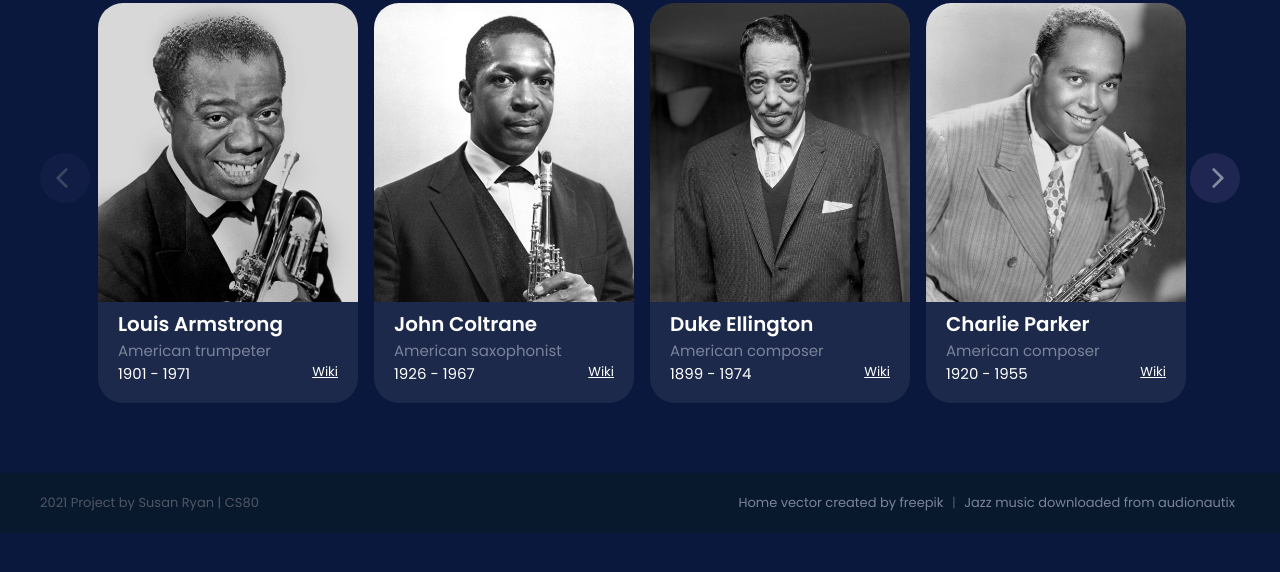
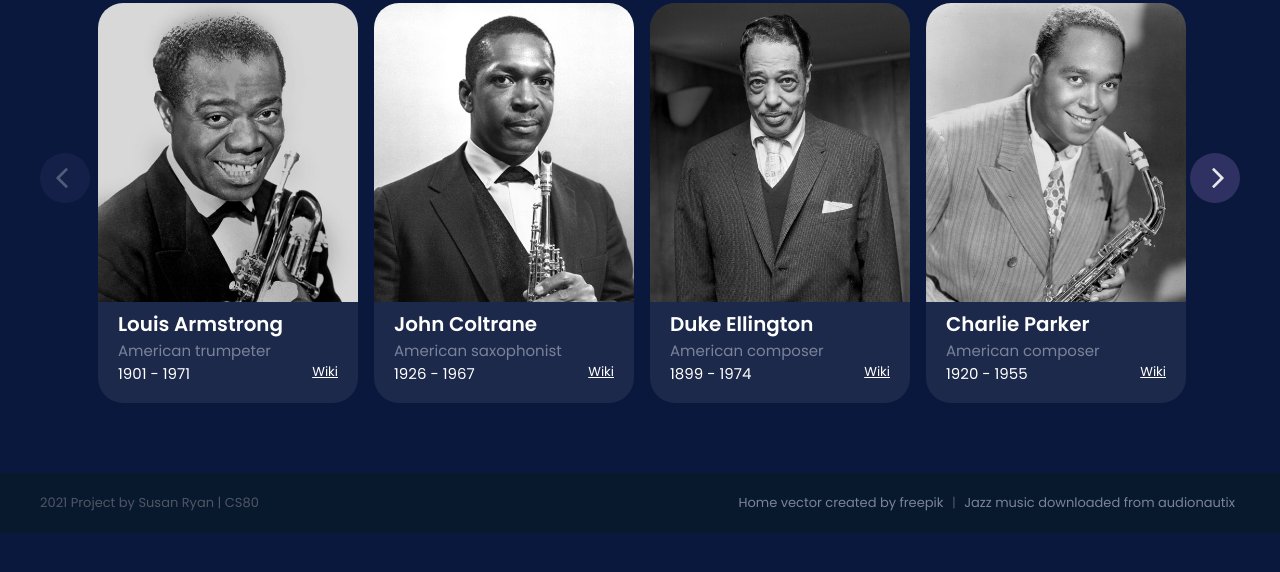
Before and after one commit to susanlagithub/jazzlovers, a plain HTML site: page artists.html in a window 1280 px wide. Shown: the part 200-772 px from the top of the page. Drawn offline with Linux system fonts and the light colour scheme.

Commit message:
css fixes

```diff
--- a/style.css
+++ b/style.css
@@ -424,7 +424,7 @@ footer a {
     border-radius: 25px;
     background-size: 20px;
     background-repeat: no-repeat;
-    opacity: 0.5;
+    opacity: 0.9;
     transition: all ease-in-out 0.15s;
 }
 
@@ -441,7 +441,7 @@ footer a {
 }
 
 .disabled {
-    opacity: 0.2;
+    opacity: 0.3;
     cursor: default;
 }
 
@@ -450,5 +450,5 @@ footer a {
 }
 
 .btn-step.disabled:hover {
-    opacity: 0.2;
+    opacity: 0.3;
 }
```
